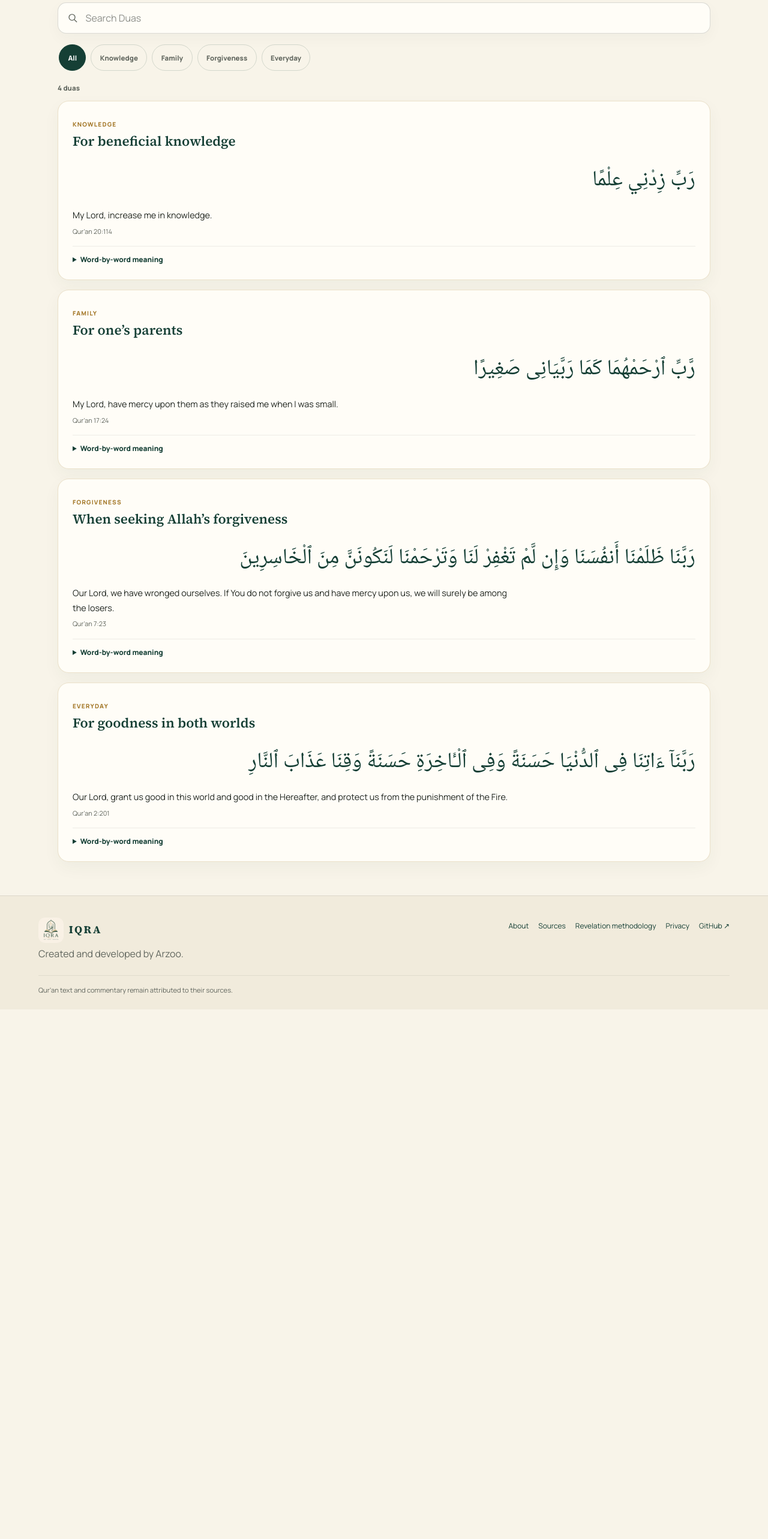
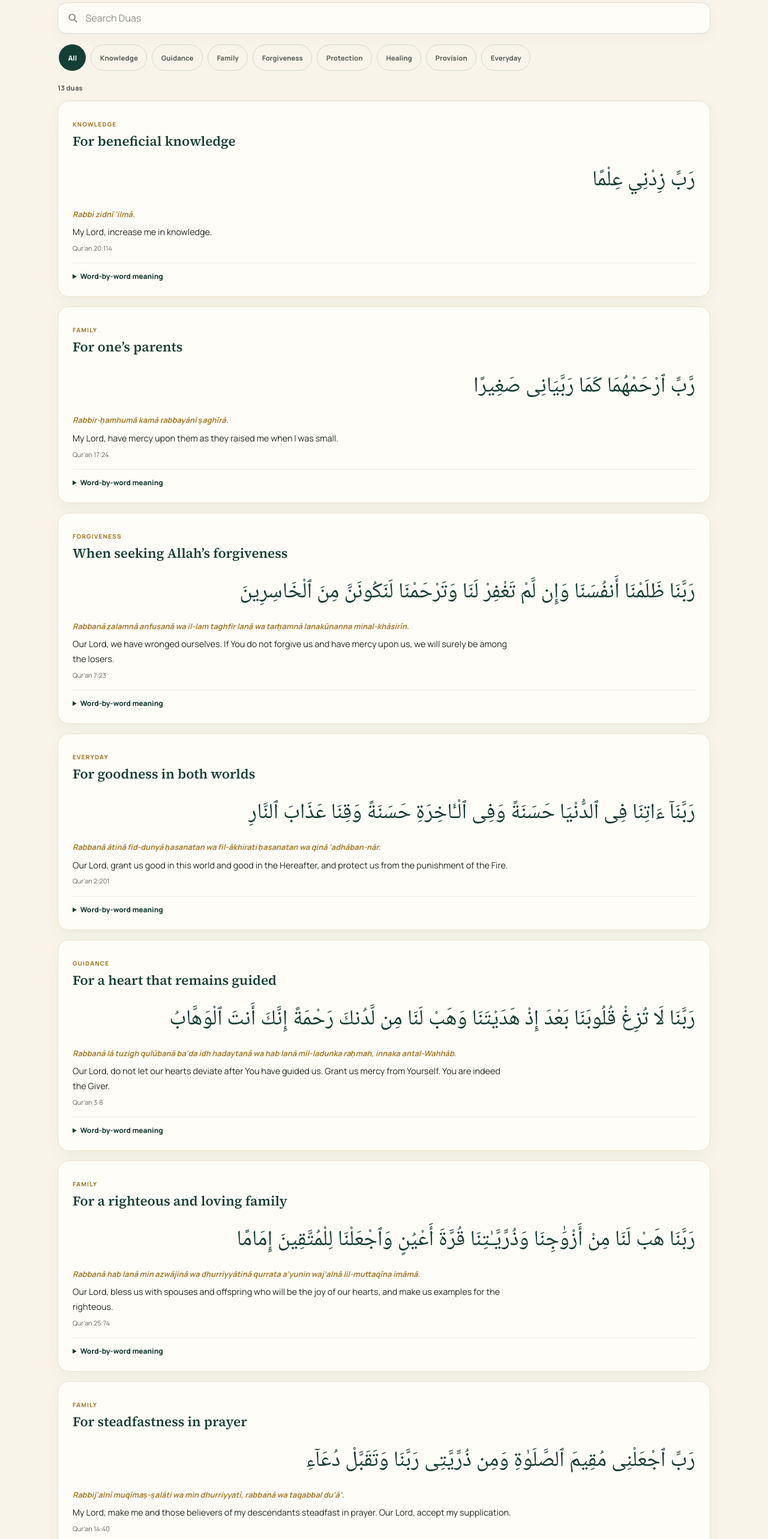
Before and after one commit to arzoochelsea/iqra, a Next.js app: page /duas in a window 1280 px wide. Shown: the part 234-2800 px from the top of the page at 60% size. Before the commit the page ends 1917 px from the top, so only its background shows below. Built offline with nearby package versions, Linux system fonts and the light colour scheme.

Commit message:
Expand Qur'anic duas with transliteration

```diff
--- a/src/app/globals.css
+++ b/src/app/globals.css
@@ -78,6 +78,7 @@ button,input { font:inherit; }
 .dua-card header span { color:var(--gold); font-size:.63rem; font-weight:800; letter-spacing:.11em; text-transform:uppercase; }
 .dua-card h2 { margin-top:.2rem; color:var(--green); font:600 clamp(1.15rem,3vw,1.4rem) var(--font-serif); }
 .dua-arabic { margin-block:1.2rem .75rem; color:var(--green); font-size:clamp(1.65rem,5vw,2.25rem); line-height:1.8; text-align:right; }
+.dua-transliteration { margin-bottom:.5rem; color:var(--gold); font-size:.8rem; font-style:italic; font-weight:650; line-height:1.6; }
 .dua-translation { max-width:46rem; color:var(--ink); font-size:.9rem; line-height:1.7; }
 .dua-source { margin-top:.4rem; color:var(--muted); font-size:.68rem; }
 .dua-card details { margin-top:1rem; border-top:1px solid color-mix(in srgb,var(--ink) 8%,transparent); padding-top:.8rem; }
--- a/src/components/dua-library.tsx
+++ b/src/components/dua-library.tsx
@@ -4,14 +4,14 @@ import { useMemo, useState } from "react";
 import { AppIcon } from "@/components/app-icon";
 import { duas, type DuaCategory } from "@/data/duas";
 
-const categories: ("All" | DuaCategory)[] = ["All", "Knowledge", "Family", "Forgiveness", "Everyday"];
+const categories: ("All" | DuaCategory)[] = ["All", "Knowledge", "Guidance", "Family", "Forgiveness", "Protection", "Healing", "Provision", "Everyday"];
 
 export function DuaLibrary() {
   const [query, setQuery] = useState("");
   const [category, setCategory] = useState<(typeof categories)[number]>("All");
   const filtered = useMemo(() => {
     const needle = query.trim().toLocaleLowerCase();
-    return duas.filter((dua) => (category === "All" || dua.category === category) && (!needle || `${dua.title} ${dua.translation} ${dua.source} ${dua.category}`.toLocaleLowerCase().includes(needle)));
+    return duas.filter((dua) => (category === "All" || dua.category === category) && (!needle || `${dua.title} ${dua.arabic} ${dua.transliteration} ${dua.translation} ${dua.source} ${dua.category}`.toLocaleLowerCase().includes(needle)));
   }, [category, query]);
 
   return (
@@ -29,6 +29,7 @@ export function DuaLibrary() {
           <article className="dua-card" key={dua.id}>
             <header><span>{dua.category}</span><h2>{dua.title}</h2></header>
             <p className="dua-arabic arabic" lang="ar" dir="rtl">{dua.arabic}</p>
+            <p className="dua-transliteration">{dua.transliteration}</p>
             <p className="dua-translation">{dua.translation}</p>
             <p className="dua-source">{dua.source}</p>
             <details>
--- a/src/data/duas.ts
+++ b/src/data/duas.ts
@@ -1,10 +1,11 @@
-export type DuaCategory = "Knowledge" | "Family" | "Forgiveness" | "Everyday";
+export type DuaCategory = "Knowledge" | "Family" | "Forgiveness" | "Everyday" | "Guidance" | "Protection" | "Healing" | "Provision";
 
 export interface Dua {
   id: string;
   category: DuaCategory;
   title: string;
   arabic: string;
+  transliteration: string;
   translation: string;
   source: string;
   words: { arabic: string; meaning: string }[];
@@ -16,6 +17,7 @@ export const duas: Dua[] = [
     category: "Knowledge",
     title: "For beneficial knowledge",
     arabic: "رَبِّ زِدْنِي عِلْمًا",
+    transliteration: "Rabbi zidnī ‘ilmā.",
     translation: "My Lord, increase me in knowledge.",
     source: "Qur’an 20:114",
     words: [
@@ -29,6 +31,7 @@ export const duas: Dua[] = [
     category: "Family",
     title: "For one’s parents",
     arabic: "رَّبِّ ٱرْحَمْهُمَا كَمَا رَبَّيَانِى صَغِيرًا",
+    transliteration: "Rabbir-ḥamhumā kamā rabbayānī ṣaghīrā.",
     translation: "My Lord, have mercy upon them as they raised me when I was small.",
     source: "Qur’an 17:24",
     words: [
@@ -44,6 +47,7 @@ export const duas: Dua[] = [
     category: "Forgiveness",
     title: "When seeking Allah’s forgiveness",
     arabic: "رَبَّنَا ظَلَمْنَا أَنفُسَنَا وَإِن لَّمْ تَغْفِرْ لَنَا وَتَرْحَمْنَا لَنَكُونَنَّ مِنَ ٱلْخَاسِرِينَ",
+    transliteration: "Rabbanā ẓalamnā anfusanā wa il-lam taghfir lanā wa tarḥamnā lanakūnanna minal-khāsirīn.",
     translation: "Our Lord, we have wronged ourselves. If You do not forgive us and have mercy upon us, we will surely be among the losers.",
     source: "Qur’an 7:23",
     words: [
@@ -65,6 +69,7 @@ export const duas: Dua[] = [
     category: "Everyday",
     title: "For goodness in both worlds",
     arabic: "رَبَّنَآ ءَاتِنَا فِى ٱلدُّنْيَا حَسَنَةً وَفِى ٱلْـَٔاخِرَةِ حَسَنَةً وَقِنَا عَذَابَ ٱلنَّارِ",
+    transliteration: "Rabbanā ātinā fid-dunyā ḥasanatan wa fil-ākhirati ḥasanatan wa qinā ‘adhāban-nār.",
     translation: "Our Lord, grant us good in this world and good in the Hereafter, and protect us from the punishment of the Fire.",
     source: "Qur’an 2:201",
     words: [
@@ -81,4 +86,133 @@ export const duas: Dua[] = [
       { arabic: "ٱلنَّارِ", meaning: "of the Fire" },
     ],
   },
+  {
+    id: "steadfast-hearts",
+    category: "Guidance",
+    title: "For a heart that remains guided",
+    arabic: "رَبَّنَا لَا تُزِغْ قُلُوبَنَا بَعْدَ إِذْ هَدَيْتَنَا وَهَبْ لَنَا مِن لَّدُنكَ رَحْمَةً إِنَّكَ أَنتَ ٱلْوَهَّابُ",
+    transliteration: "Rabbanā lā tuzigh qulūbanā ba‘da idh hadaytanā wa hab lanā mil-ladunka raḥmah, innaka antal-Wahhāb.",
+    translation: "Our Lord, do not let our hearts deviate after You have guided us. Grant us mercy from Yourself. You are indeed the Giver.",
+    source: "Qur’an 3:8",
+    words: [
+      { arabic: "رَبَّنَا", meaning: "Our Lord" }, { arabic: "لَا تُزِغْ", meaning: "do not let deviate" },
+      { arabic: "قُلُوبَنَا", meaning: "our hearts" }, { arabic: "هَدَيْتَنَا", meaning: "You guided us" },
+      { arabic: "وَهَبْ لَنَا", meaning: "and grant us" }, { arabic: "رَحْمَةً", meaning: "mercy" },
+      { arabic: "ٱلْوَهَّابُ", meaning: "the Giver" },
+    ],
+  },
+  {
+    id: "family-comfort",
+    category: "Family",
+    title: "For a righteous and loving family",
+    arabic: "رَبَّنَا هَبْ لَنَا مِنْ أَزْوَٰجِنَا وَذُرِّيَّـٰتِنَا قُرَّةَ أَعْيُنٍ وَٱجْعَلْنَا لِلْمُتَّقِينَ إِمَامًا",
+    transliteration: "Rabbanā hab lanā min azwājinā wa dhurriyyātinā qurrata a‘yunin waj‘alnā lil-muttaqīna imāmā.",
+    translation: "Our Lord, bless us with spouses and offspring who will be the joy of our hearts, and make us examples for the righteous.",
+    source: "Qur’an 25:74",
+    words: [
+      { arabic: "رَبَّنَا", meaning: "Our Lord" }, { arabic: "هَبْ لَنَا", meaning: "grant us" },
+      { arabic: "أَزْوَٰجِنَا", meaning: "our spouses" }, { arabic: "وَذُرِّيَّـٰتِنَا", meaning: "and our offspring" },
+      { arabic: "قُرَّةَ أَعْيُنٍ", meaning: "comfort of our eyes" }, { arabic: "وَٱجْعَلْنَا", meaning: "and make us" },
+      { arabic: "إِمَامًا", meaning: "an example" },
+    ],
+  },
+  {
+    id: "prayer-family",
+    category: "Family",
+    title: "For steadfastness in prayer",
+    arabic: "رَبِّ ٱجْعَلْنِى مُقِيمَ ٱلصَّلَوٰةِ وَمِن ذُرِّيَّتِى رَبَّنَا وَتَقَبَّلْ دُعَآءِ",
+    transliteration: "Rabbij‘alnī muqīmaṣ-ṣalāti wa min dhurriyyatī, rabbanā wa taqabbal du‘ā’.",
+    translation: "My Lord, make me and those believers of my descendants steadfast in prayer. Our Lord, accept my supplication.",
+    source: "Qur’an 14:40",
+    words: [
+      { arabic: "رَبِّ", meaning: "My Lord" }, { arabic: "ٱجْعَلْنِى", meaning: "make me" },
+      { arabic: "مُقِيمَ ٱلصَّلَوٰةِ", meaning: "steadfast in prayer" }, { arabic: "ذُرِّيَّتِى", meaning: "my descendants" },
+      { arabic: "وَتَقَبَّلْ", meaning: "and accept" }, { arabic: "دُعَآءِ", meaning: "my supplication" },
+    ],
+  },
+  {
+    id: "distress-yunus",
+    category: "Protection",
+    title: "When overwhelmed or in distress",
+    arabic: "لَّآ إِلَـٰهَ إِلَّآ أَنتَ سُبْحَـٰنَكَ إِنِّى كُنتُ مِنَ ٱلظَّـٰلِمِينَ",
+    transliteration: "Lā ilāha illā anta subḥānaka innī kuntu minaẓ-ẓālimīn.",
+    translation: "There is no god worthy of worship except You. Glory be to You! I have certainly been among the wrongdoers.",
+    source: "Qur’an 21:87",
+    words: [
+      { arabic: "لَّآ إِلَـٰهَ", meaning: "there is no god" }, { arabic: "إِلَّآ أَنتَ", meaning: "except You" },
+      { arabic: "سُبْحَـٰنَكَ", meaning: "glory be to You" }, { arabic: "إِنِّى", meaning: "indeed I" },
+      { arabic: "ٱلظَّـٰلِمِينَ", meaning: "the wrongdoers" },
+    ],
+  },
+  {
+    id: "evil-whispers",
+    category: "Protection",
+    title: "From evil whispers",
+    arabic: "رَّبِّ أَعُوذُ بِكَ مِنْ هَمَزَٰتِ ٱلشَّيَـٰطِينِ وَأَعُوذُ بِكَ رَبِّ أَن يَحْضُرُونِ",
+    transliteration: "Rabbi a‘ūdhu bika min hamazātish-shayāṭīn, wa a‘ūdhu bika rabbi an yaḥḍurūn.",
+    translation: "My Lord, I seek refuge in You from the temptations of the devils. And I seek refuge in You, my Lord, that they even come near me.",
+    source: "Qur’an 23:97–98",
+    words: [
+      { arabic: "رَّبِّ", meaning: "My Lord" }, { arabic: "أَعُوذُ بِكَ", meaning: "I seek refuge in You" },
+      { arabic: "هَمَزَٰتِ", meaning: "from the temptations" }, { arabic: "ٱلشَّيَـٰطِينِ", meaning: "of the devils" },
+      { arabic: "يَحْضُرُونِ", meaning: "they come near me" },
+    ],
+  },
+  {
+    id: "healing-ayyub",
+    category: "Healing",
+    title: "When touched by illness or hardship",
+    arabic: "أَنِّى مَسَّنِىَ ٱلضُّرُّ وَأَنتَ أَرْحَمُ ٱلرَّٰحِمِينَ",
+    transliteration: "Annī massaniyaḍ-ḍurru wa anta arḥamur-rāḥimīn.",
+    translation: "Indeed, adversity has touched me, and You are the Most Merciful of the merciful.",
+    source: "Qur’an 21:83",
+    words: [
+      { arabic: "أَنِّى", meaning: "indeed I" }, { arabic: "مَسَّنِىَ", meaning: "has touched me" },
+      { arabic: "ٱلضُّرُّ", meaning: "adversity" }, { arabic: "وَأَنتَ", meaning: "and You are" },
+      { arabic: "أَرْحَمُ ٱلرَّٰحِمِينَ", meaning: "the Most Merciful" },
+    ],
+  },
+  {
+    id: "provision-musa",
+    category: "Provision",
+    title: "When in need of Allah’s provision",
+    arabic: "رَبِّ إِنِّى لِمَآ أَنزَلْتَ إِلَىَّ مِنْ خَيْرٍ فَقِيرٌ",
+    transliteration: "Rabbi innī limā anzalta ilayya min khayrin faqīr.",
+    translation: "My Lord, I am truly in desperate need of whatever good You may send down to me.",
+    source: "Qur’an 28:24",
+    words: [
+      { arabic: "رَبِّ", meaning: "My Lord" }, { arabic: "إِنِّى", meaning: "indeed I" },
+      { arabic: "أَنزَلْتَ", meaning: "You send down" }, { arabic: "مِنْ خَيْرٍ", meaning: "of good" },
+      { arabic: "فَقِيرٌ", meaning: "in need" },
+    ],
+  },
+  {
+    id: "mercy-guidance",
+    category: "Guidance",
+    title: "For mercy and right guidance",
+    arabic: "رَبَّنَآ ءَاتِنَا مِن لَّدُنكَ رَحْمَةً وَهَيِّئْ لَنَا مِنْ أَمْرِنَا رَشَدًا",
+    transliteration: "Rabbanā ātinā mil-ladunka raḥmatan wa hayyi’ lanā min amrinā rashadā.",
+    translation: "Our Lord, grant us mercy from Yourself and guide us rightly through our ordeal.",
+    source: "Qur’an 18:10",
+    words: [
+      { arabic: "رَبَّنَآ", meaning: "Our Lord" }, { arabic: "ءَاتِنَا", meaning: "grant us" },
+      { arabic: "رَحْمَةً", meaning: "mercy" }, { arabic: "وَهَيِّئْ لَنَا", meaning: "and make ready for us" },
+      { arabic: "رَشَدًا", meaning: "right guidance" },
+    ],
+  },
+  {
+    id: "forgive-believers",
+    category: "Forgiveness",
+    title: "For ourselves and fellow believers",
+    arabic: "رَبَّنَا ٱغْفِرْ لَنَا وَلِإِخْوَٰنِنَا ٱلَّذِينَ سَبَقُونَا بِٱلْإِيمَـٰنِ وَلَا تَجْعَلْ فِى قُلُوبِنَا غِلًّا لِّلَّذِينَ ءَامَنُوا",
+    transliteration: "Rabbanaghfir lanā wa li-ikhwāninal-ladhīna sabaqūnā bil-īmān, wa lā taj‘al fī qulūbinā ghillal lilladhīna āmanū.",
+    translation: "Our Lord, forgive us and our fellow believers who preceded us in faith, and do not place bitterness in our hearts towards those who believe.",
+    source: "Qur’an 59:10",
+    words: [
+      { arabic: "رَبَّنَا", meaning: "Our Lord" }, { arabic: "ٱغْفِرْ لَنَا", meaning: "forgive us" },
+      { arabic: "وَلِإِخْوَٰنِنَا", meaning: "and our fellow believers" }, { arabic: "بِٱلْإِيمَـٰنِ", meaning: "in faith" },
+      { arabic: "وَلَا تَجْعَلْ", meaning: "and do not place" }, { arabic: "فِى قُلُوبِنَا", meaning: "in our hearts" },
+      { arabic: "غِلًّا", meaning: "bitterness" },
+    ],
+  },
 ];
```
